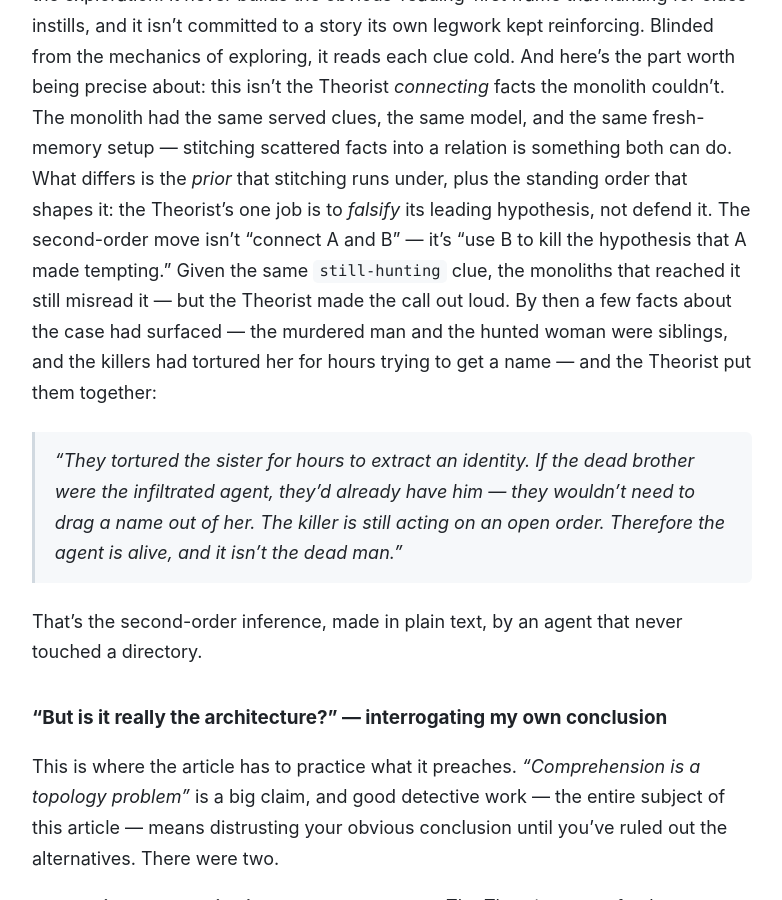
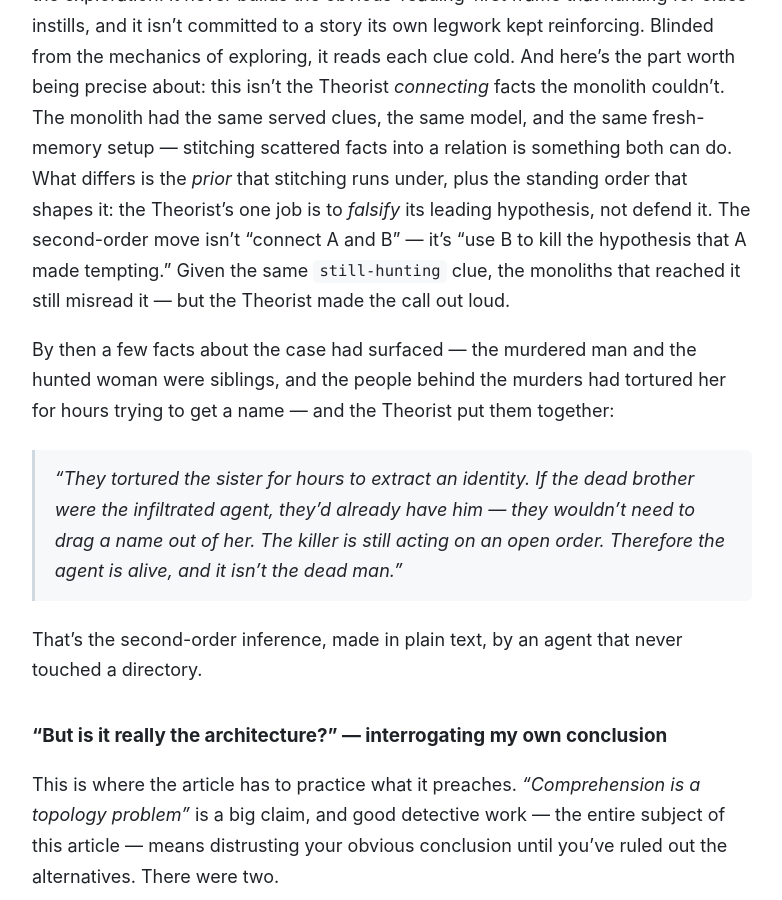
Before and after one commit to alexweil/sherlock-agent-eval, a Jekyll site: the page built from docs/index.md, in a window 1280 px wide and 900 px high, scrolled down 5615 px. Shown: the whole window, without its empty margins (248-1030 px from the left). Built offline with Jekyll 4.4.1, drawn with Linux system fonts in a browser that asks for light colours; some of the changed text lies outside the part shown.

Commit message:
docs: atenuar claim, singular/plural del elenco, partir párrafo
Espeja los tres ajustes del repo fuente.

Co-Authored-By: Claude Opus 4.8 (1M context) <noreply@anthropic.com>

```diff
--- a/docs/index.md
+++ b/docs/index.md
@@ -70,7 +70,9 @@ The move: instead of one agent that both explores and reasons, use **two agents
 
 ![Two agents, split by job. A Theorist that only reasons — no world access, no search, no Game Master, fresh context each turn — is walled off from an Explorer that only acts, linked by a Conductor that relays requests and clues verbatim. The Explorer greps local directories for free and visits the Game Master at the cost of one clue; the Game Master holds the hidden solution.](duo-architecture.jpg)
 
-Why would this help? Not because the context is cleaner — the clean-monolith control below keeps it clean and still falls. My read is that the Theorist never *does* the exploration: it never builds the obvious-reading-first frame that hunting for clues instills, and it isn't committed to a story its own legwork kept reinforcing. Blinded from the mechanics of exploring, it reads each clue cold. And here's the part worth being precise about: this isn't the Theorist *connecting* facts the monolith couldn't. The monolith had the same served clues, the same model, and the same fresh-memory setup — stitching scattered facts into a relation is something both can do. What differs is the *prior* that stitching runs under, plus the standing order that shapes it: the Theorist's one job is to *falsify* its leading hypothesis, not defend it. The second-order move isn't "connect A and B" — it's "use B to kill the hypothesis that A made tempting." Given the same `still-hunting` clue, the monoliths that reached it still misread it — but the Theorist made the call out loud. By then a few facts about the case had surfaced — the murdered man and the hunted woman were siblings, and the killers had tortured her for hours trying to get a name — and the Theorist put them together:
+Why would this help? Not because the context is cleaner — the clean-monolith control below keeps it clean and still falls. My read is that the Theorist never *does* the exploration: it never builds the obvious-reading-first frame that hunting for clues instills, and it isn't committed to a story its own legwork kept reinforcing. Blinded from the mechanics of exploring, it reads each clue cold. And here's the part worth being precise about: this isn't the Theorist *connecting* facts the monolith couldn't. The monolith had the same served clues, the same model, and the same fresh-memory setup — stitching scattered facts into a relation is something both can do. What differs is the *prior* that stitching runs under, plus the standing order that shapes it: the Theorist's one job is to *falsify* its leading hypothesis, not defend it. The second-order move isn't "connect A and B" — it's "use B to kill the hypothesis that A made tempting." Given the same `still-hunting` clue, the monoliths that reached it still misread it — but the Theorist made the call out loud.
+
+By then a few facts about the case had surfaced — the murdered man and the hunted woman were siblings, and the people behind the murders had tortured her for hours trying to get a name — and the Theorist put them together:
 
 > *"They tortured the sister for hours to extract an identity. If the dead brother were the infiltrated agent, they'd already have him — they wouldn't need to drag a name out of her. The killer is still acting on an open order. Therefore the agent is alive, and it isn't the dead man."*
 
```
Also changed, not shown: other parts of docs/index.md (+1 -1 lines).
